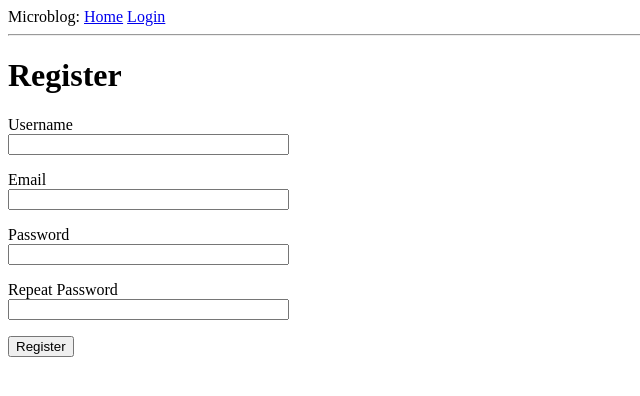
After one commit to thanhnhutrong/flask-microblog, a Flask app: page /register in a window 1280 px wide. The commit adds this page. Shown: the top 396 px of the page, without its empty margins (0-640 px from the left). Run offline with Flask 3, Linux system fonts and the light colour scheme.

Commit message:
update login and register form

```diff
--- a/app/__init__.py
+++ b/app/__init__.py
@@ -2,10 +2,13 @@ from flask import Flask # create object Flask from package Flask
 from config import Config
 from flask_sqlalchemy import SQLAlchemy
 from flask_migrate import Migrate
+from flask_login import LoginManager
 
 app = Flask(__name__) # variables predefine
 app.config.from_object(Config)
 db = SQLAlchemy(app)
 migrate = Migrate(app, db)
+login = LoginManager(app)
+login.login_view = 'login'
 
 from app import routes, models # import package routes, nen import o cuoi vi can app variable
--- a/app/forms.py
+++ b/app/forms.py
@@ -1,9 +1,29 @@
 from flask_wtf import FlaskForm
 from wtforms import StringField, PasswordField, BooleanField, SubmitField
-from wtforms.validators import DataRequired
+from wtforms.validators import DataRequired, ValidationError, Email, EqualTo
+import sqlalchemy as sa
+from app import db
+from app.models import User
 
 class LoginForm(FlaskForm):
     username = StringField('Username', validators=[DataRequired()])
     password = PasswordField('Password', validators=[DataRequired()])
     remember_me = BooleanField('Remember Me')
     submit = SubmitField('Sign In')
+
+class RegistrationForm(FlaskForm):
+    username = StringField('Username', validators=[DataRequired()])
+    email = StringField('Email', validators=[DataRequired(), Email()])
+    password = PasswordField('Password', validators=[DataRequired()])
+    password2 = PasswordField('Repeat Password', validators=[EqualTo('password')])
+    submit = SubmitField('Register')
+
+    def validate_username(self, username):
+        user = db.session.scalar(sa.select(User).where(User.username == username.data))
+        if user is not None:
+            raise ValidationError('Please use different username.')
+
+    def validate_email(self, email):
+        user = db.session.scalar(sa.select(User).where(User.email == email.data))
+        if user is not None:
+            raise ValidationError('Please use a different email address.')
--- a/app/routes.py
+++ b/app/routes.py
@@ -1,9 +1,16 @@
 from app import app
-from flask import render_template, flash, redirect, url_for
+from flask import render_template, flash, redirect, url_for, request
 from app.forms import LoginForm
+from flask_login import current_user, login_user, logout_user, login_required
+from app import db
+import sqlalchemy as sa
+from app.models import User
+from urllib.parse import urlsplit
+from app.forms import RegistrationForm
 
 @app.route('/')
 @app.route('/index')
+@login_required
 def index():
     user = {'username' : 'Miguel'}
     posts = [
@@ -16,13 +23,50 @@ def index():
             'body' : 'Hello Thanh, i miss u so much.'
         }
     ]
-    # return render_template('index.html', title='Home', user=user)
-    return render_template('index.html', user=user, posts=posts)
+    return render_template('index.html', title='Home', posts=posts)
 @app.route('/login', methods=['GET', 'POST'])
 def login():
+    if current_user.is_authenticated:
+        return redirect(url_for('index'))
     form = LoginForm()
     if form.validate_on_submit():
-        flash('Login request for user{}, remember_me={}'.format(
-            form.username.data, form.remember_me.data))
+        user = db.session.scalar(
+            sa.select(User).where(User.username == form.username.data))
+        if user is None or not user.check_password(form.password.data):
+            flash('Invalid username or password')
+            return redirect(url_for('login'))
+        login_user(user, remember=form.remember_me.data)
+        next_page = request.args.get('next')
+        if not next_page or urlsplit(next_page).netloc != '':
+            next_page = url_for('index')
+        return redirect(next_page)
+    return render_template('login.html', title='Sign In', form=form)
+
+@app.route('/logout')
+def logout():
+    logout_user()
+    return redirect(url_for('index'))
+
+@app.route('/register', methods=['GET', 'POST'])
+def register():
+    if current_user.is_authenticated:
         return redirect(url_for('index'))
-    return render_template('login.html', title="Login Page", form=form)
+    form = RegistrationForm()
+    if form.validate_on_submit():
+        user = User(username=form.username.data, email=form.email.data)
+        user.set_password(form.password.data)
+        db.session.add(user)
+        db.session.commit()
+        flash('Congratulations, you are now a registered user!')
+        return redirect(url_for('login'))
+    return render_template('register.html', title='Register', form=form)
+
+@app.route('/user/<username>')
+@login_required
+def user(username):
+    user = db.first_or_404(sa.select(User).where(User.username == username))
+    posts = [
+        {'author': user, 'body': 'Xin chao moi nguoi'},
+        {'author': user, 'body': "in owq owiepoq oiqwpeiqp"}
+    ]
+    return render_template('user.html', user=user, posts=posts)
--- a/app/templates/base.html
+++ b/app/templates/base.html
@@ -8,9 +8,15 @@
     {% endif %}
 </head>
 <body>
-    <div>Microblog
-        <a href="{{url_for('index')}}">Home</a>
-        <a href="{{url_for('login')}}">Login</a>
+    <div>
+        Microblog:
+        <a href="{{ url_for('index') }}">Home</a>
+        {% if current_user.is_anonymous %}
+        <a href="{{ url_for('login') }}">Login</a>
+        {% else %}
+        <a href="{{ url_for('user', username=current_user.username) }}">Profile</a>
+        <a href="{{ url_for('logout') }}">Logout</a>
+        {% endif %}
     </div>
     <hr>
     {% with messages = get_flashed_messages() %}
--- a/app/templates/index.html
+++ b/app/templates/index.html
@@ -1,7 +1,7 @@
 {% extends "base.html" %}
 
 {% block content %}
-    <h1>Hi, {{ user.username }}!</h1>
+    <h1>Hi, {{ current_user.username }}!</h1>
     {% for post in posts %}
     <div><p>{{ post.author.username }} says: <b>{{ post.body }}</b></p></div>
     {% endfor %}
--- a/app/templates/login.html
+++ b/app/templates/login.html
@@ -24,5 +24,6 @@
     <p>
         {{ form.submit() }}
     </p>
+    <p>New User? <a href="{{ url_for('register') }}">Click to Register!</a></p>
 </form>
 {% endblock %}
--- /dev/null
+++ b/app/templates/register.html
@@ -0,0 +1,37 @@
+{% extends "base.html" %}
+
+{% block content %}
+    <h1>Register</h1>
+    <form action="" method="post">
+        {{ form.hidden_tag() }}
+        <p>
+            {{ form.username.label }}<br>
+            {{ form.username(size=32) }}<br>
+            {% for error in form.username.errors %}
+            <span style="color: red;">[{{ error }}]</span>
+            {% endfor %}
+        </p>
+        <p>
+            {{ form.email.label }}<br>
+            {{ form.email(size=32) }}<br>
+            {% for error in form.email.errors %}
+            <span style="color: red;">[{{ error }}]</span>
+            {% endfor %}
+        </p>
+        <p>
+            {{ form.password.label }}<br>
+            {{ form.password(size=32) }}<br>
+            {% for error in form.password.errors %}
+            <span style="color: red;">[{{ error }}]</span>
+            {% endfor %}
+        </p>
+        <p>
+            {{ form.password2.label }}<br>
+            {{ form.password2(size=32) }}<br>
+            {% for error in form.password2.errors %}
+            <span style="color: red;">[{{ error }}]</span>
+            {% endfor %}
+        </p>
+        <p>{{ form.submit() }}</p>
+    </form>
+{% endblock %}
```
Also changed, not shown: app/models.py (+20 -2 lines), app/templates/user.html (added, +11 -0 lines), uninstall.txt (added, +109 -0 lines), app.db.
